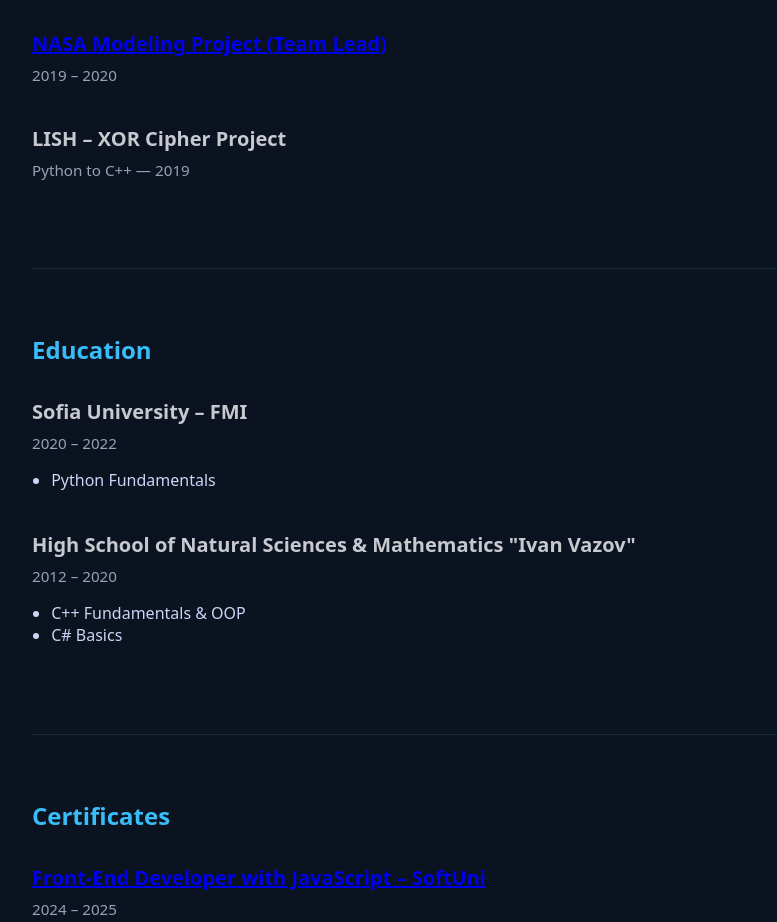
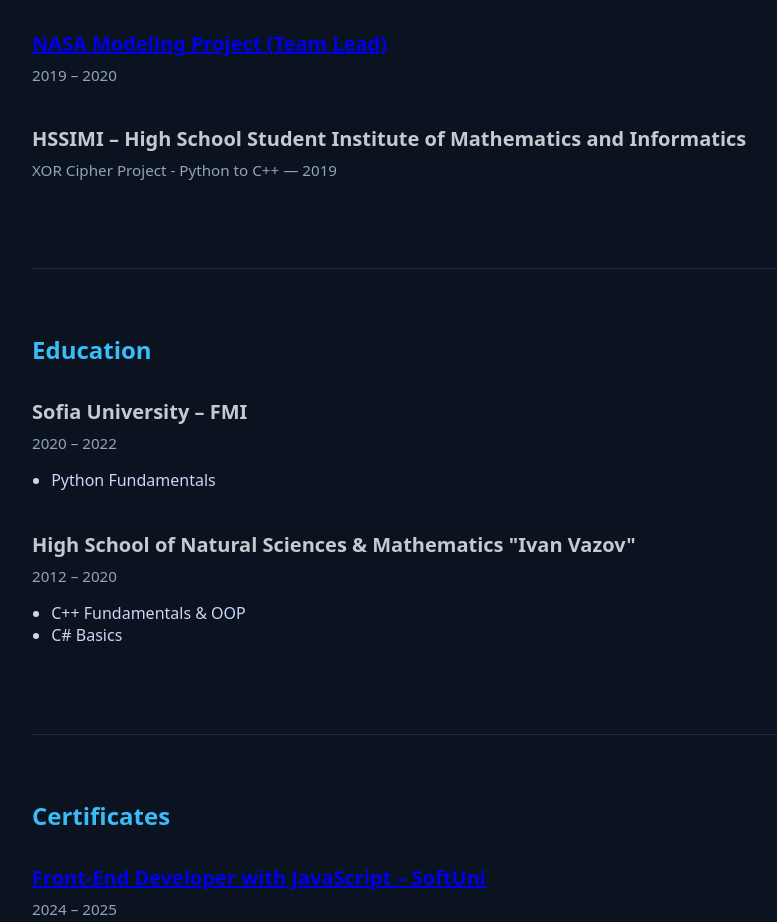
Before and after one commit to BozhidarZagorov/myCV, a React (Vite) app: page / in a window 1280 px wide. Shown: the part 1920-2842 px from the top of the page, without its empty margins (158-935 px from the left). Built offline with nearby package versions, Linux system fonts and the light colour scheme.

Commit message:
fix naming

```diff
--- a/src/sections/CV.jsx
+++ b/src/sections/CV.jsx
@@ -89,8 +89,8 @@
           </div>
 
           <div className="cv-item">
-            <h4>LISH – XOR Cipher Project</h4>
-            <span className="cv-meta">Python to C++ — 2019</span>
+            <h4>HSSIMI – High School Student Institute of Mathematics and Informatics</h4>
+            <span className="cv-meta">XOR Cipher Project - Python to C++ — 2019</span>
           </div>
         </div>
 
```
